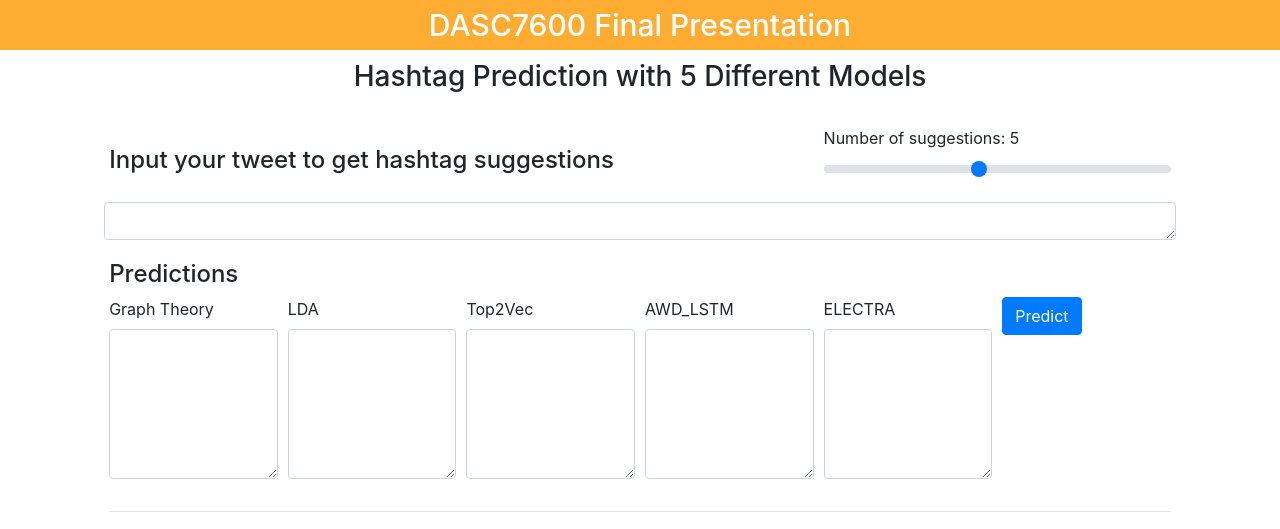
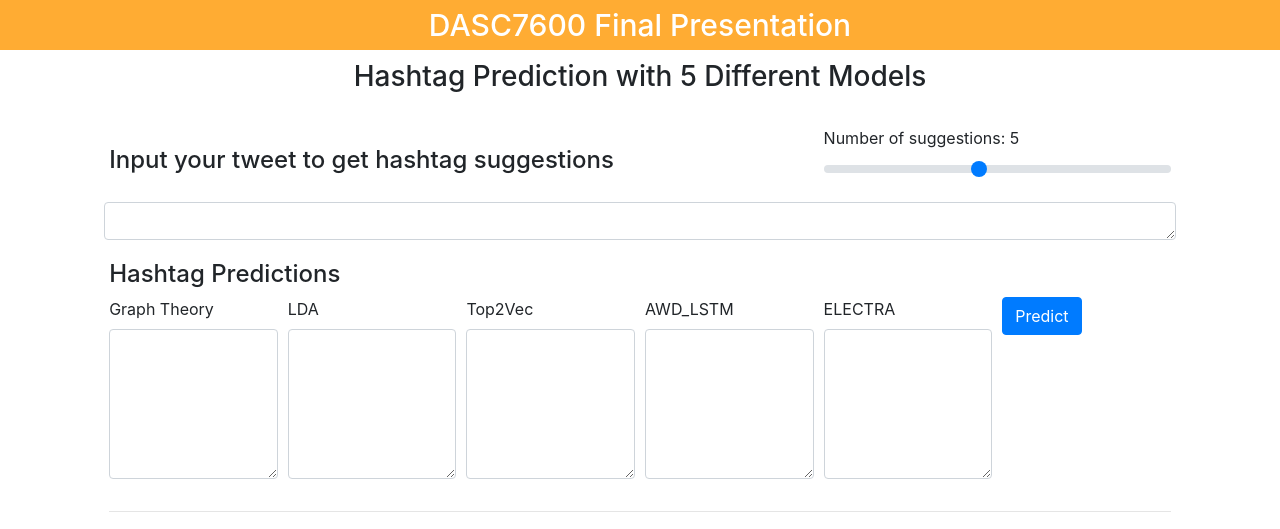
Before and after one commit to gigifokchiman/next_hashtag_prediction, a Flask app: page / in a window 1280 px wide. Shown: the top 529 px of the page. Run offline with Flask 2, Linux system fonts and the light colour scheme; parts of the project's set-up code (start-up, migrations or seed data) failed here and were passed over; some libraries are stand-ins or nearby versions.

Commit message:
Final final final

```diff
--- a/GraphTheory.py
+++ b/GraphTheory.py
@@ -28,6 +28,7 @@ def prediction_by_graph_theory(graph, nodes, no_of_predictions=5, epsilon=10 **
         agg_dict[node] = ['sum']
     df = df.groupby(by='Hashtag').agg(agg_dict).reset_index()
     df.columns = ['Hashtag'] + valid_nodes
+    df['Hashtag'] = "#" + df['Hashtag'].astype(str)
     df['Score'] = df.iloc[:, 1:].product(axis=1)
     df['norm_Score'] = df['Score'] / sum(df['Score'])
     df.sort_values(by=['Score'], ascending=False, inplace=True)
--- a/LDAPrediction.py
+++ b/LDAPrediction.py
@@ -33,7 +33,7 @@ def prediction_by_LDA(lda_model, hashtags, dictionary, popular_hashtags, hashtag
                                       *(prob_distribution[index]-mean_prob)/sd_prob
 
     k_smallest_index = np.argsort(se_list)
-    return "\n".join([popular_hashtags[i] for i in k_smallest_index if popular_hashtags[i] not in hashtags][:k])
+    return "\n".join(["#" + popular_hashtags[i] for i in k_smallest_index if popular_hashtags[i] not in hashtags][:k])
 
 
 if __name__ == '__main__':
--- a/Top2VecHashtagPrediction.py
+++ b/Top2VecHashtagPrediction.py
@@ -28,7 +28,7 @@ def prediction_by_top2vec_tweet(top2vec_model, input_tweet, number_of_prediction
             if len(output) == number_of_predictions:
                 break
 
-    return "\n".join(output)
+    return "\n".join(["#" + hashtag for hashtag in output])
 
 
 if __name__ == '__main__':
--- a/electra.py
+++ b/electra.py
@@ -94,7 +94,6 @@ def prediction_by_electra(text_sentence,
 
     prediction_list.sort(key=lambda x: x[3], reverse=True)
 
-    final_result = [i[0] for i in prediction_list[:number_of_predictions]]
-
+    final_result = ["#" + i[0] for i in prediction_list[:number_of_predictions]]
 
     return "\n".join(final_result).upper()
--- a/main.py
+++ b/main.py
@@ -57,7 +57,9 @@ def get_all_predictions(text_sentence, number_of_predictions=5):
 
     electra = prediction_by_electra(text_sentence, electra_tokenizer, electra_model, for_prediction,
                                     number_of_predictions)
-    awd_lstm = ""
+    awd_lstm = prediction_by_electra(text_sentence, electra_tokenizer, electra_model, for_prediction,
+                                     number_of_predictions * 2)
+    awd_lstm = '\n'.join(awd_lstm.split('\n')[::2])
     # awd_lstm = prediction_by_awd_lstm(text_sentence, awd_lstm_tokenizer, awd_lstm_model, number_of_predictions)
     top2vec = prediction_by_top2vec_tweet(top2vec_model, text_sentence, number_of_predictions)
     if len(input_hashtags) >= 1:
--- a/static/css/app.css
+++ b/static/css/app.css
@@ -42,6 +42,7 @@ h4 {
 .txt_response {
 	background-color: #FFF !important;
 	height: 150px !important;
+	font-size: 12px;
 }
 
 #max_paragraphs {
--- a/templates/index.html
+++ b/templates/index.html
@@ -45,7 +45,7 @@
                 <textarea class="form-control txt_input" id="input_text" rows="1"></textarea>
             </div>
 
-            <h4> Predictions </h4>
+            <h4> Hashtag Predictions </h4>
             <div class="form-row">
                 <div class="form-group col-md-2">
                     <label for="text_paragraphs">Graph Theory</label>
```
